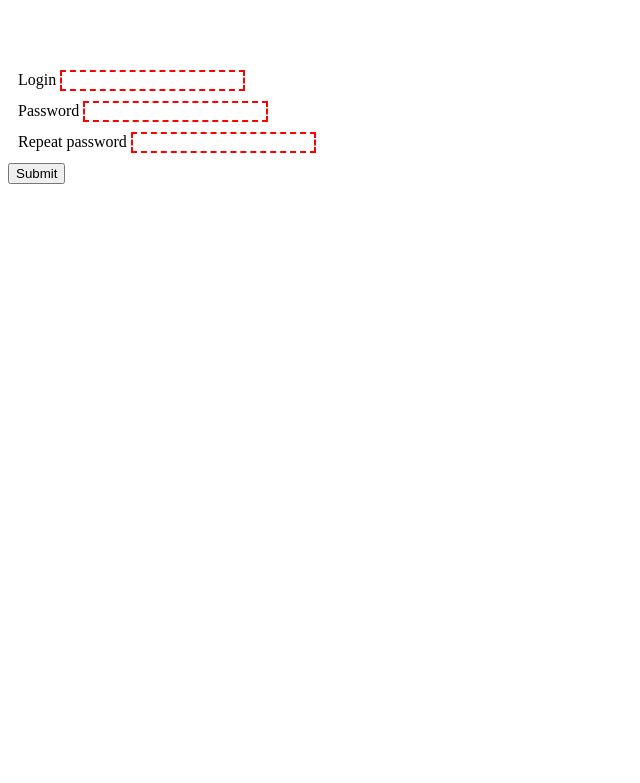
After one commit to Strzelc/MultiPurpose, a Django app: page /blog/register in a window 1280 px wide. The commit adds this page. Shown: the top 783 px of the page, without its empty margins (0-640 px from the left). Run offline with Django 3.2, Linux system fonts and the light colour scheme.

Commit message:
users can register

```diff
--- a/blog/static/productSearching.js
+++ b/blog/static/productSearching.js
@@ -47,7 +47,7 @@ function createOneProductCard(cardTitleText, cardTextText,cardImageSource) {
 
   const cardImage = document.createElement("img");
   cardImage.setAttribute("src", cardImageSource);
-  cardImage.classList.add("card--image");
+  cardImage.classList.add("card-image");
   card.appendChild(cardImage);
 
   const cardTitle = document.createElement("h5");
--- a/blog/static/style.css
+++ b/blog/static/style.css
@@ -196,3 +196,7 @@ body{
     animation-iteration-count:  infinite;
     animation-timing-function: linear;
 }
+
+.sign-up-container input:invalid {
+    border: 2px dashed red;
+  }
--- /dev/null
+++ b/blog/templates/register.html
@@ -0,0 +1,30 @@
+<html>
+    <head>
+        <link rel="stylesheet" href="../static/style.css">
+    </head>
+    <body>
+        <h1></h1>
+        <div class="main-wrapper">
+            <div class="sign-up-container">
+                <iframe name="dummyFrame" id="dummyFrame" style="display: none;"></iframe>
+                <form action="../API/registration" method="POST" target="dummyframe">
+                    <div class="login-container">
+                        <label for="">Login</label>
+                        <input type="text" name="login" id="input-login" required minlength="3" >
+                    </div>
+                    <div class="password-container">
+                        <label for="">Password</label>
+                        <input type="text"  name="password" id="input-password" required minlength="3">
+                    </div>
+                    <div class="password-container">
+                        <label for="">Repeat password</label>
+                        <input type="text" name="password-2" id="input-password" required minlength="3">
+                    </div>
+                    <button type="submit">Submit</button>
+                </form>
+            </div>
+        </div>
+
+
+    </body>
+</html>
--- a/blog/urls.py
+++ b/blog/urls.py
@@ -5,4 +5,5 @@ urlpatterns = [
     path('',views.home,name='home-blog'),
     path('search',views.productSearching),
     path('login',views.login),
+    path('register',views.register),
 ]
--- a/blog/views.py
+++ b/blog/views.py
@@ -19,3 +19,6 @@ def productSearching(request):
 
 def login(request):
     return render(request,'login.html')
+
+def register(request):
+    return render(request,'register.html')
```
Also changed, not shown: API/views.py (+8 -3 lines).
